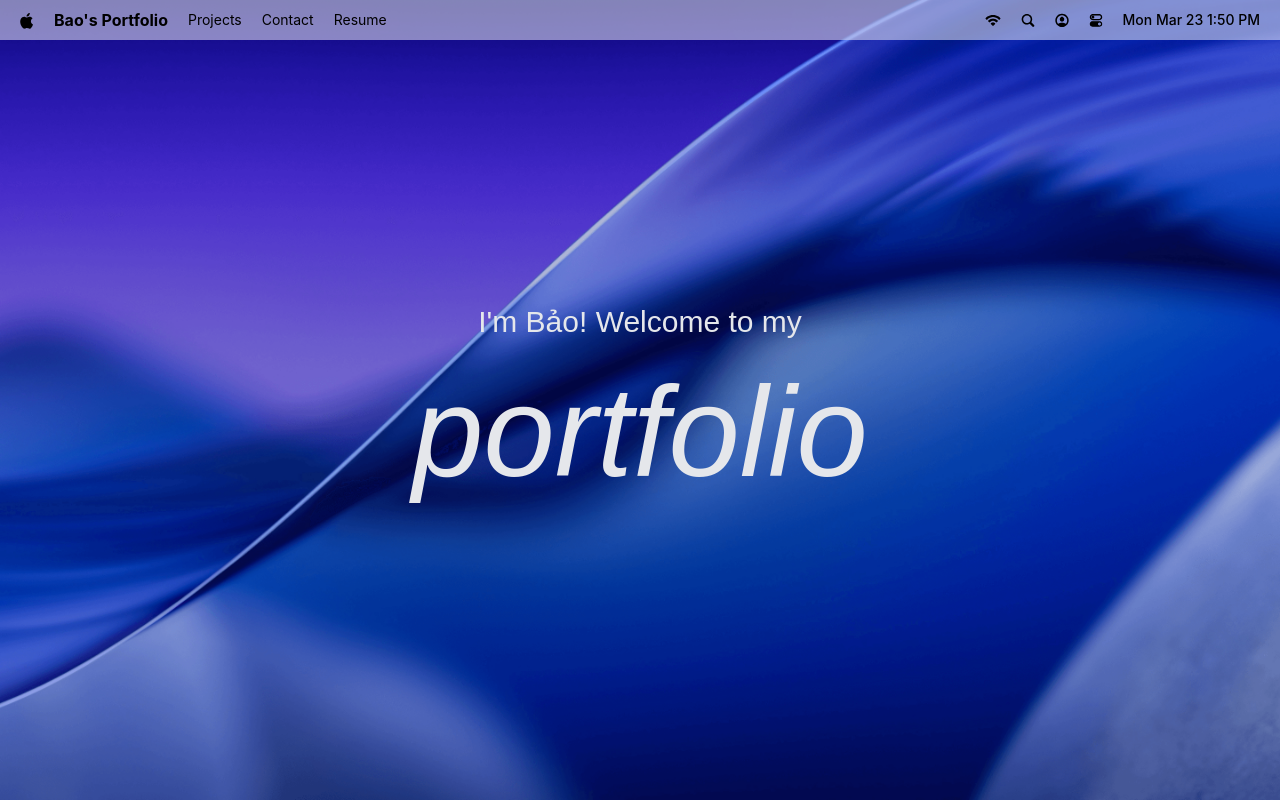
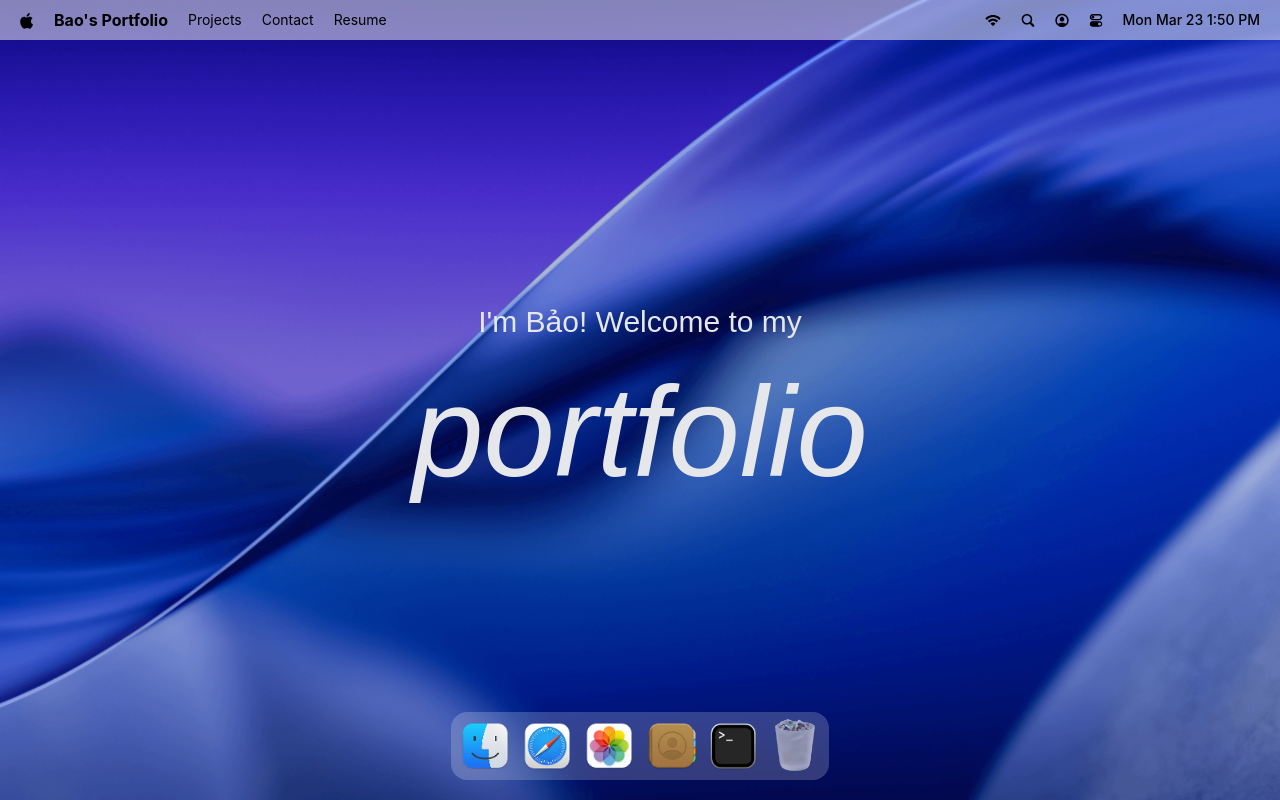
Before and after one commit to BBariOxit/portfolio-macos, a React (Vite) app: page / in a window 1280 px wide. Built offline with nearby package versions, Linux system fonts and the light colour scheme; a web font is replaced by a local one.

Commit message:
handle dock component

```diff
--- a/package.json
+++ b/package.json
@@ -17,6 +17,7 @@
     "lucide-react": "^1.0.1",
     "react": "^19.2.4",
     "react-dom": "^19.2.4",
+    "react-tooltip": "^5.30.0",
     "tailwindcss": "^4.2.2"
   },
   "devDependencies": {
--- a/src/App.jsx
+++ b/src/App.jsx
@@ -1,10 +1,11 @@
-import { Navbar, Welcome } from "@components"
+import { Dock, Navbar, Welcome } from "@components"
 
 const App = () => {
   return (
     <main>
       <Navbar />
       <Welcome />
+      <Dock />
     </main>
   )
 }
--- /dev/null
+++ b/src/components/Dock.jsx
@@ -0,0 +1,43 @@
+import { dockApps } from "@constants"
+import { useRef } from "react"
+
+import { Tooltip } from 'react-tooltip'
+
+const Dock = () => {
+
+  const dockRef = useRef(null)
+
+  const toogleApp = (app) => {}
+
+  return (
+    <section id="dock">
+      <div ref={dockRef} className="dock-container">
+        {dockApps.map(({  id, name, icon, canOpen}) =>(
+          <div key={id} className="relative flex justify-center">
+            <button
+              type="button"
+              className="dock-icon"
+              aria-label={name}
+              data-tooltip-id="dock-tooltip"
+              data-tooltip-content={name}
+              data-tooltip-delay-show={150}
+              disabled={!canOpen}
+              onClick={() => toogleApp({ id, canOpen })}
+            >
+              <img
+                src={`/images/${icon}`}
+                alt={name}
+                loading="lazy"
+                className={canOpen ? '' : 'opacity-60'}
+              />
+            </button>
+          </div>
+        ))}
+
+        <Tooltip id="dock-tooltip" place="top" className="tooltip" />
+      </div>
+    </section>
+  )
+}
+
+export default Dock
--- a/src/components/index.js
+++ b/src/components/index.js
@@ -1,4 +1,5 @@
 import Navbar from "@components/Navbar"
 import Welcome from "@components/Welcome"
+import Dock from "@components/Dock"
 
-export { Navbar, Welcome }
+export { Navbar, Welcome, Dock }
```
Also changed, not shown: 1 other file (tests, documents, lock files or other folders).
